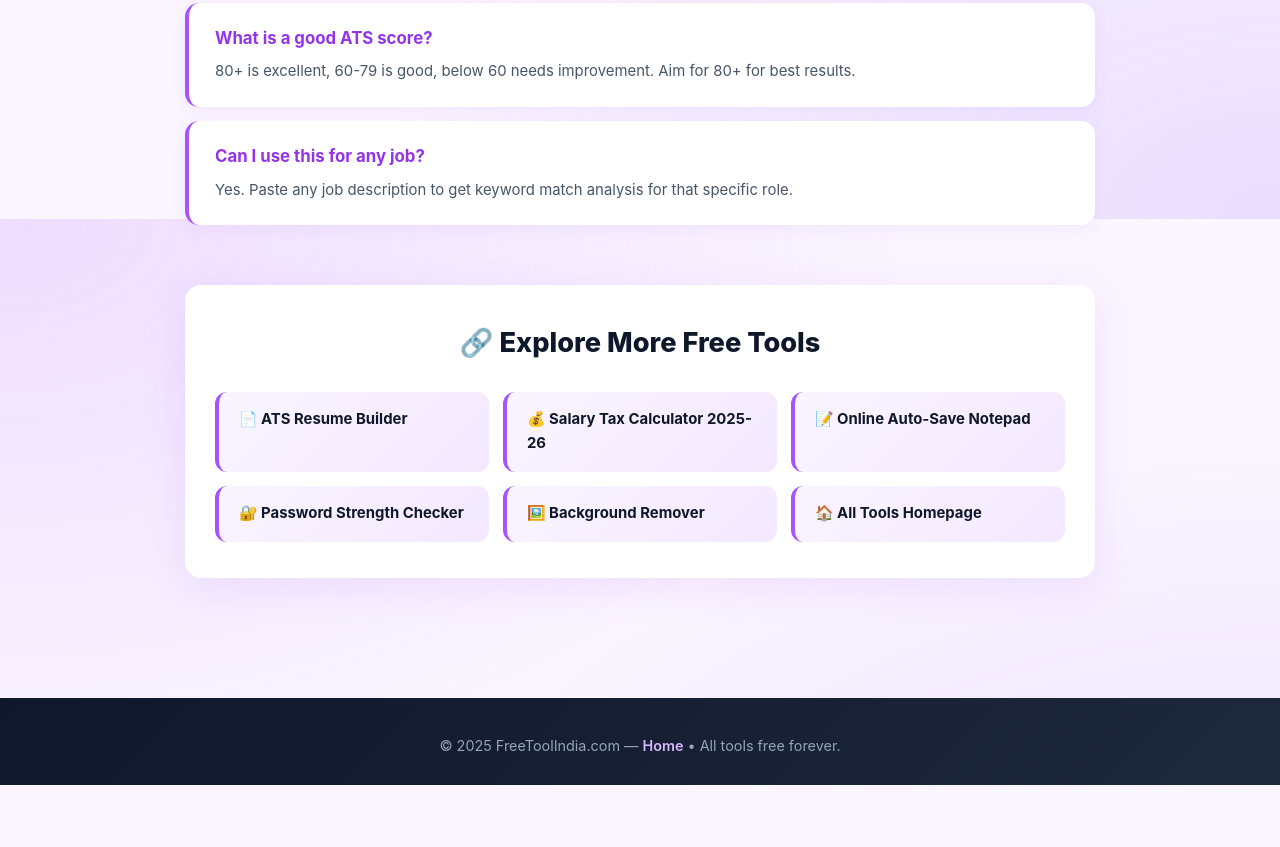
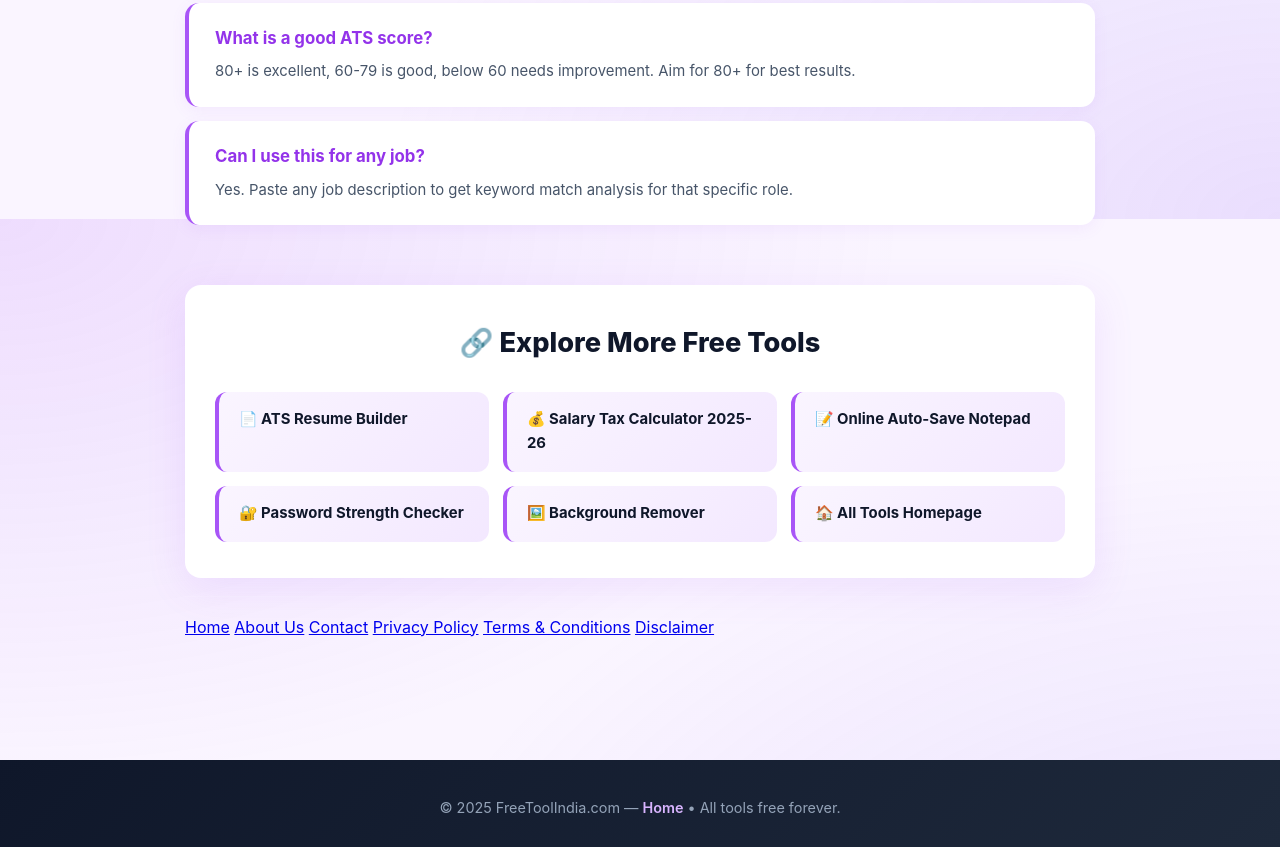
Before and after one commit to mydataaiapp/free-tools-india, a plain HTML site: page index.html in a window 1280 px wide. Shown: the part 1381-2228 px from the top of the page. Before the commit the page ends 2166 px from the top, so only its background shows below. Drawn offline with Linux system fonts and the light colour scheme.

Commit message:
Update index.html

```diff
--- a/index.html
+++ b/index.html
@@ -88,6 +88,16 @@ footer a:hover { color: #fff; }
             <a href="index.html">🏠 All Tools Homepage</a>
         </div>
     </div>
+
+     <div class="footer-links" style="border-top: 1px solid rgba(255,255,255,0.1); padding-top: 18px; margin-top: 18px;">
+        <a href="index.html">Home</a>
+        <a href="about.html">About Us</a>
+        <a href="contact.html">Contact</a>
+        <a href="privacy.html">Privacy Policy</a>
+        <a href="terms.html">Terms & Conditions</a>
+        <a href="disclaimer.html">Disclaimer</a>
+    </div>
+
 </div>
 <footer><p>© 2025 FreeToolIndia.com — <a href="index.html">Home</a> • All tools free forever.</p></footer>
 <script>
```
